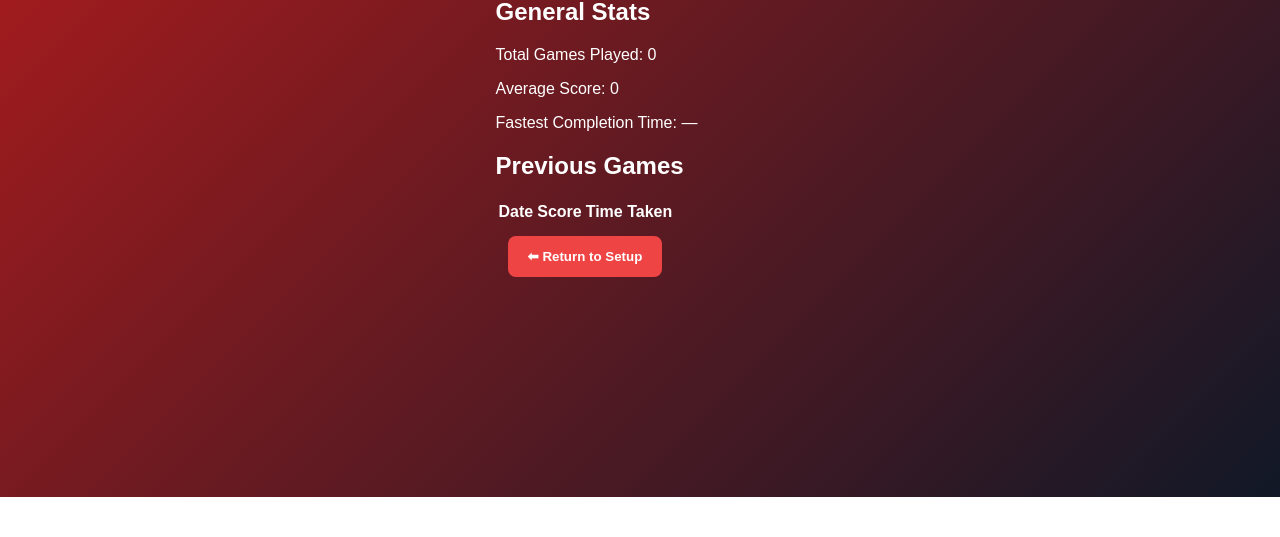
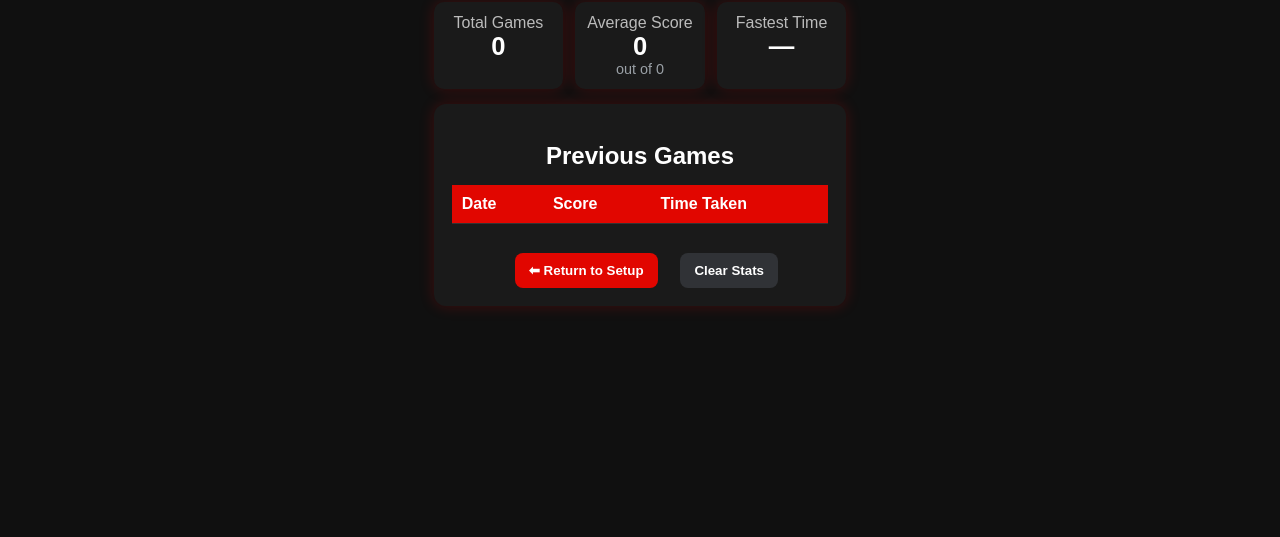
Before and after one commit to Heather-V98/Trivia-App, a plain HTML site: page stats.html in a window 1280 px wide. Shown: the part 303-840 px from the top of the page. Before the commit the page ends 800 px from the top, so only its background shows below. Drawn offline with Linux system fonts and the light colour scheme.

Commit message:
added setup.html

```diff
--- a/stats.html
+++ b/stats.html
@@ -7,17 +7,26 @@
   <link rel="stylesheet" href="style.css" />
 </head>
 <body class="stats-page">
-  <div class="container">
+  <div class="stats-wrap">
     <h1>🏎️ Game Statistics</h1>
 
-    <div class="general-stats">
-      <h2>General Stats</h2>
-      <p>Total Games Played: <span id="totalGames">0</span></p>
-      <p>Average Score: <span id="averageScore">0</span></p>
-      <p>Fastest Completion Time: <span id="fastestTime">—</span></p>
+    <div class="stats-grid">
+      <div class="stat-box">
+        <div class="label">Total Games</div>
+        <div id="totalGames" class="value">0</div>
+      </div>
+      <div class="stat-box">
+        <div class="label">Average Score</div>
+        <div id="averageScore" class="value">0</div>
+        <div class="muted" id="avgOutOf">out of 0</div>
+      </div>
+      <div class="stat-box">
+        <div class="label">Fastest Time</div>
+        <div id="fastestTime" class="value">—</div>
+      </div>
     </div>
 
-    <div class="previous-games">
+    <div class="card">
       <h2>Previous Games</h2>
       <table id="gamesTable">
         <thead>
@@ -31,9 +40,12 @@
           <!-- Filled by JS -->
         </tbody>
       </table>
+
+      <div class="actions">
+        <button id="returnBtn" class="btn">⬅ Return to Setup</button>
+        <button id="clearStatsBtn" class="btn secondary">Clear Stats</button>
+      </div>
     </div>
-
-    <button id="returnBtn">⬅ Return to Setup</button>
   </div>
 
   <script src="stats.js"></script>
--- a/style.css
+++ b/style.css
@@ -98,3 +98,129 @@ body {
         grid-template-columns: repeat(2, auto);
     }
   }
+
+  /* ================================
+   STATS PAGE STYLES
+================================ */
+.stats-page {
+    background: #101010;
+    color: white;
+    min-height: 100vh;
+    margin: 0;
+    padding: 20px;
+  }
+
+  .stats-wrap {
+    max-width: 800px;
+    margin: 0 auto;
+    padding: 20px;
+  }
+
+  .stats-wrap h1,
+  .stats-wrap h2 {
+    text-align: center;
+    margin-bottom: 10px;
+  }
+
+  .stats-grid {
+    display: grid;
+    gap: 12px;
+    grid-template-columns: 1fr;
+    margin: 15px 0;
+  }
+
+  @media (min-width: 700px) {
+    .stats-grid {
+      grid-template-columns: repeat(3, 1fr);
+    }
+  }
+
+  .stat-box {
+    text-align: center;
+    background: #1a1a1a;
+    border-radius: 10px;
+    padding: 12px;
+    box-shadow: 0 0 15px rgba(255, 0, 0, 0.2);
+  }
+
+  .stat-box .value {
+    font-size: 1.6rem;
+    font-weight: 700;
+  }
+
+  .stat-box .label {
+    font-weight: 500;
+    color: #bbb;
+  }
+
+  .muted {
+    color: #9aa0a6;
+    font-size: 0.9rem;
+  }
+
+  .card {
+    background: #1a1a1a;
+    border-radius: 12px;
+    padding: 18px;
+    box-shadow: 0 0 15px rgba(255, 0, 0, 0.2);
+    margin-top: 12px;
+  }
+
+  table {
+    width: 100%;
+    border-collapse: collapse;
+    margin-top: 15px;
+  }
+
+  th,
+  td {
+    padding: 10px;
+    border-bottom: 1px solid #333;
+    text-align: left;
+  }
+
+  th {
+    background: #e10600;
+    color: white;
+  }
+
+  .actions {
+    margin-top: 16px;
+    display: flex;
+    gap: 10px;
+    flex-wrap: wrap;
+    justify-content: center;
+  }
+
+  .btn {
+    background: #e10600;
+    color: white;
+    border: none;
+    padding: 10px 14px;
+    border-radius: 8px;
+    cursor: pointer;
+    transition: background 0.3s;
+  }
+
+  .btn:hover {
+    background: #c00500;
+  }
+
+  .btn.secondary {
+    background: #303236;
+  }
+
+  .btn.secondary:hover {
+    background: #444;
+  }
+
+/* Timer style */
+.timer {
+    font-weight: 700;
+    margin: 6px 0 10px 0;
+  }
+
+  /* Optional: when time is low, turn it red */
+  .timer.low {
+    color: #e10600;
+  }
```
Also changed, not shown: quiz.html (+25 -12 lines), script.js (+155 -24 lines), setup.html (added, +39 -0 lines).
